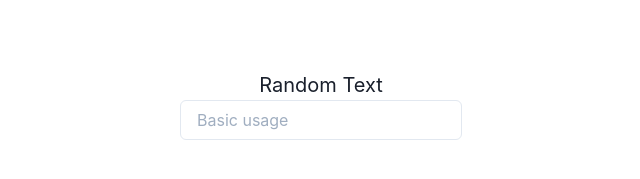
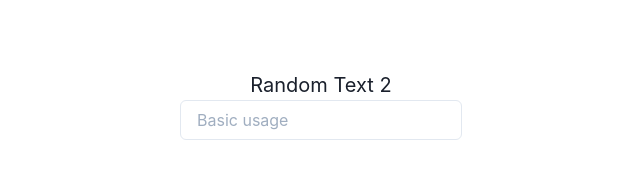
Before and after one commit to danieltran3110/coding_frontend, a React app: page / in a window 1280 px wide. Shown: the part 295-474 px from the top of the page, 319-959 px from the left. Built offline with nearby package versions, Linux system fonts and the light colour scheme.

Commit message:
test update change on vercel

```diff
--- a/components/DynamicText.tsx
+++ b/components/DynamicText.tsx
@@ -2,7 +2,7 @@
 import { Text } from "@chakra-ui/react"
 
 const DynamicText = () => {
-  const [value, setValue] = useState("Random Text");
+  const [value, setValue] = useState("Random Text 2");
 
   const changeValue = (newValue) => {
     setValue(newValue);
```
